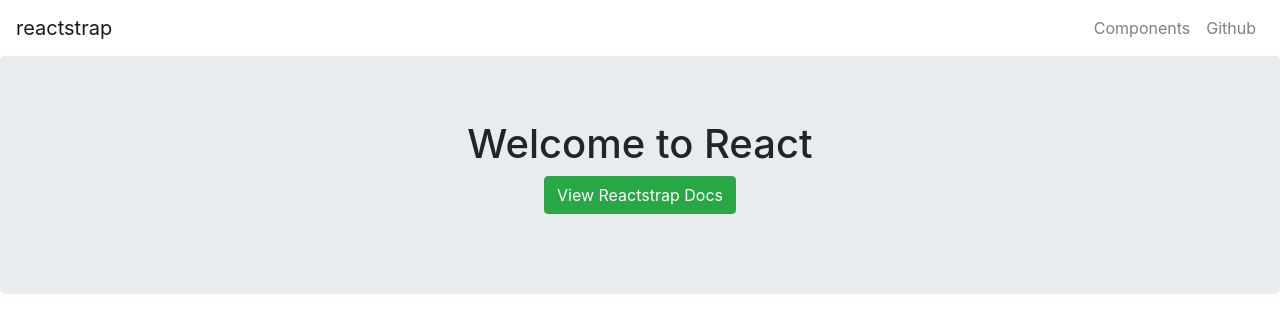
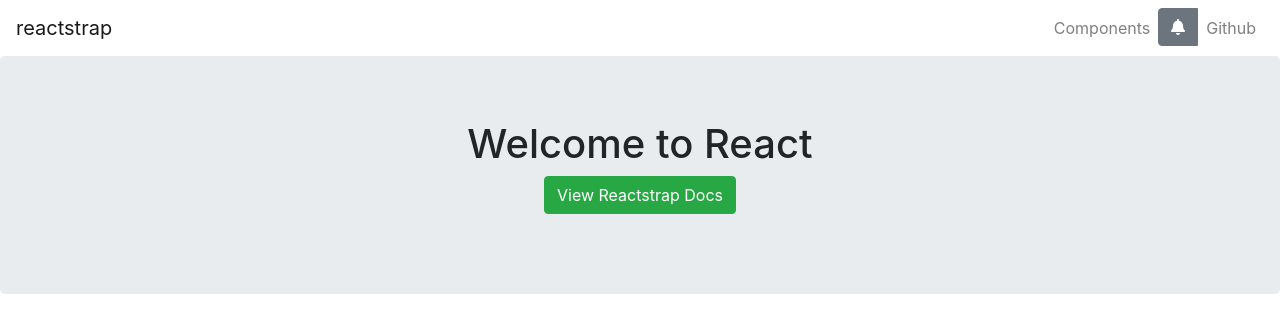
Before and after one commit to shankarthapa/notifications, a React (Create React App) app: page / in a window 1280 px wide. Shown: the top 332 px of the page. Built offline with nearby package versions, Linux system fonts and the light colour scheme.

Commit message:
added fontawesome

```diff
--- a/package.json
+++ b/package.json
@@ -3,6 +3,9 @@
   "version": "0.1.0",
   "private": true,
   "dependencies": {
+    "@fortawesome/fontawesome-svg-core": "^1.2.4",
+    "@fortawesome/free-solid-svg-icons": "^5.3.1",
+    "@fortawesome/react-fontawesome": "^0.1.3",
     "bootstrap": "^4.1.3",
     "react": "^16.5.2",
     "react-bootstrap": "^0.32.4",
--- a/src/header-content/header-content.jsx
+++ b/src/header-content/header-content.jsx
@@ -7,21 +7,32 @@
   NavbarBrand,
   Nav,
   NavItem,
-  NavLink
+  NavLink,
+  ButtonDropdown, DropdownToggle, DropdownMenu, DropdownItem
 } from 'reactstrap';
+import { FontAwesomeIcon } from '@fortawesome/react-fontawesome'
+import { faBell } from '@fortawesome/free-solid-svg-icons'
 
 class HeaderContent extends React.Component {
   constructor(props) {
     super(props);
 
     this.toggle = this.toggle.bind(this);
+    this.dropdownToggle = this.dropdownToggle.bind(this);
     this.state = {
-      isOpen: false
+      isOpen: false,
+      dropdownOpen: false
     };
   }
   toggle() {
     this.setState({
       isOpen: !this.state.isOpen
+    });
+  }
+
+  dropdownToggle(){
+    this.setState({
+      dropdownOpen: !this.state.dropdownOpen
     });
   }
   render() {
@@ -35,6 +46,20 @@
               <NavLink href="/components/">Components</NavLink>
             </NavItem>
             <NavItem>
+              <ButtonDropdown isOpen={this.state.dropdownOpen} toggle={this.dropdownToggle}>
+                <DropdownToggle>
+                <FontAwesomeIcon icon={faBell} />
+                </DropdownToggle>
+                <DropdownMenu>
+                  <DropdownItem header>Header</DropdownItem>
+                  <DropdownItem disabled>Action</DropdownItem>
+                  <DropdownItem>Another Action</DropdownItem>
+                  <DropdownItem divider />
+                  <DropdownItem>Another Action</DropdownItem>
+                </DropdownMenu>
+              </ButtonDropdown>
+            </NavItem>
+            <NavItem>
               <NavLink href="https://github.com/reactstrap/reactstrap">Github</NavLink>
             </NavItem>
           </Nav>
```
Also changed, not shown: src/header-content/header-content.css (line endings or trailing spaces), 2 other files (tests, documents, lock files or other folders).
